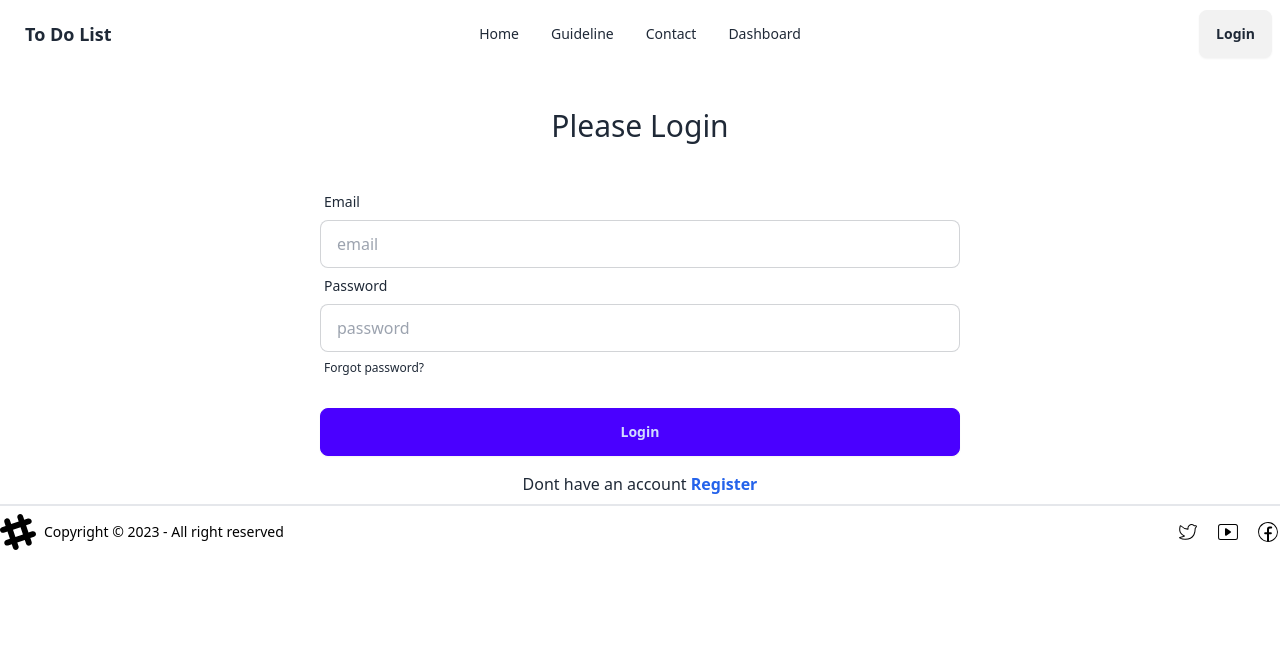
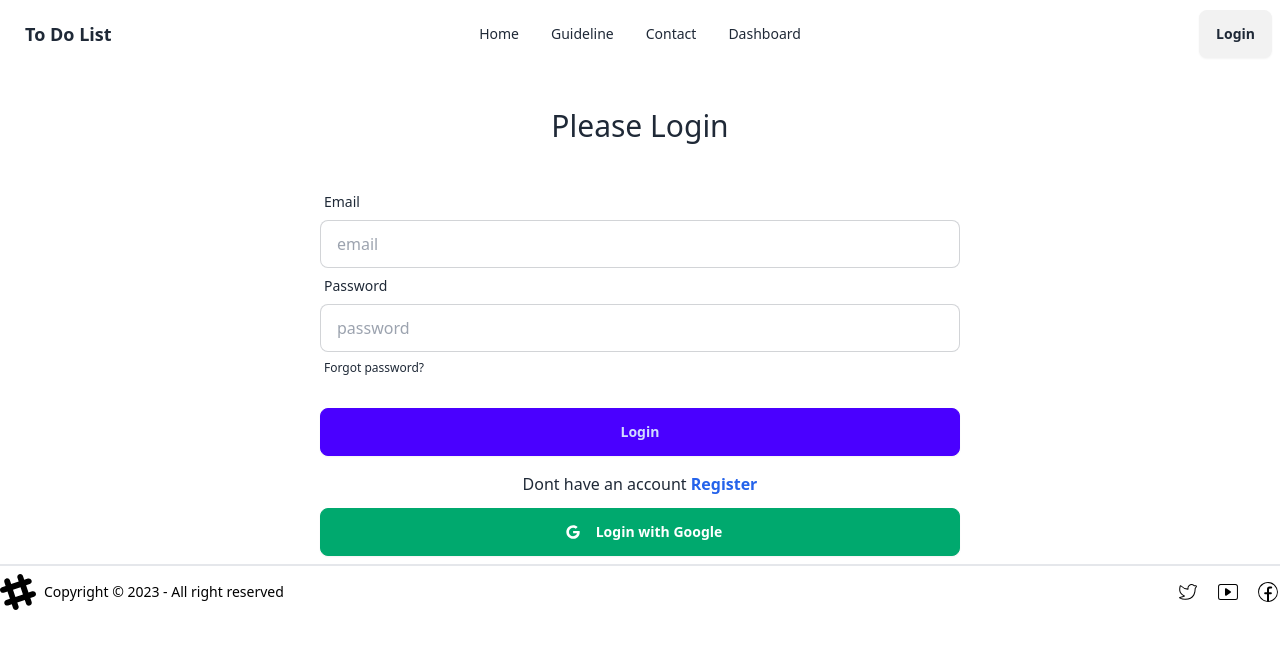
Before and after one commit to Shakib-Shajid/to-do-list-client, a React (Vite) app: page /login in a window 1280 px wide. Shown: the top 648 px of the page. Built offline with nearby package versions, Linux system fonts and the light colour scheme; no server answers.

Commit message:
authentication added

```diff
--- a/src/components/Login.jsx
+++ b/src/components/Login.jsx
@@ -2,9 +2,20 @@ import { useContext, useState } from "react";
 import { Helmet } from "react-helmet-async";
 import { Link, Navigate } from "react-router-dom";
 import { AuthContext } from "../Provider/AuthProvider";
+import { FaGoogle } from 'react-icons/fa';
+import { GoogleAuthProvider, getAuth, signInWithPopup, signOut } from "firebase/auth";
+import app from "../firebase/firebase.config";
+
+
+
 
 const Login = () => {
     const [loginError, setloginError] = useState()
+    const [user, setUser] = useState(null);
+    const auth = getAuth(app);
+    const provider = new GoogleAuthProvider('');
+
+
 
     const { signIn } = useContext(AuthContext);
 
@@ -50,6 +61,40 @@ const Login = () => {
             })
 
     }
+
+    const handleGoogleSignIn = () => {
+        // console.log('google mama is coming')
+        signInWithPopup(auth, provider)
+
+            .then(result => {
+                const loggedInUser = result.user;
+                // console.log(loggedInUser);
+                setUser(loggedInUser);
+                //navigate after login
+                Navigate(location?.state ? location.state : '/')
+            })
+
+
+            .catch(error => {
+                // console.log('error' , error.message)
+                setloginError(error.message);
+
+
+            })
+        //google signout
+        const handleSignOut = () => {
+            signOut(auth)
+                .then(result => {
+                    console.log(result);
+                    setUser(null);
+                })
+
+                .catch(error => {
+                    console.log(error)
+                })
+        }
+
+    }
     return (
         <div>
             <Helmet>
@@ -83,6 +128,10 @@ const Login = () => {
 
                 <p className="text-center mt-4">Dont have an account <Link to="/register" className="text-blue-600 font-bold">Register</Link></p>
             </div>
+            <div className="flex justify-center items-center  md:w-3/4 lg:w-1/2 mx-auto btn btn-success mt-3 text-white">
+                <FaGoogle className=" mx-2"></FaGoogle> <button onClick={handleGoogleSignIn}>Login with Google</button>
+            </div>
+
         </div>
     );
 };
```
